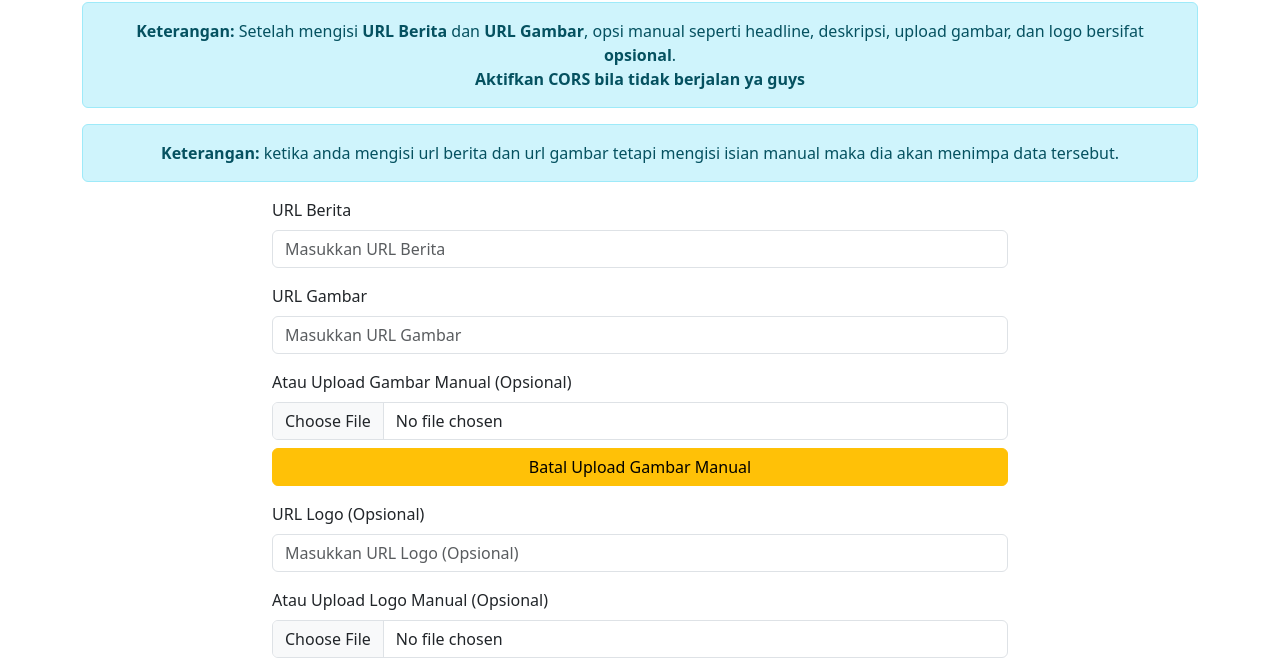
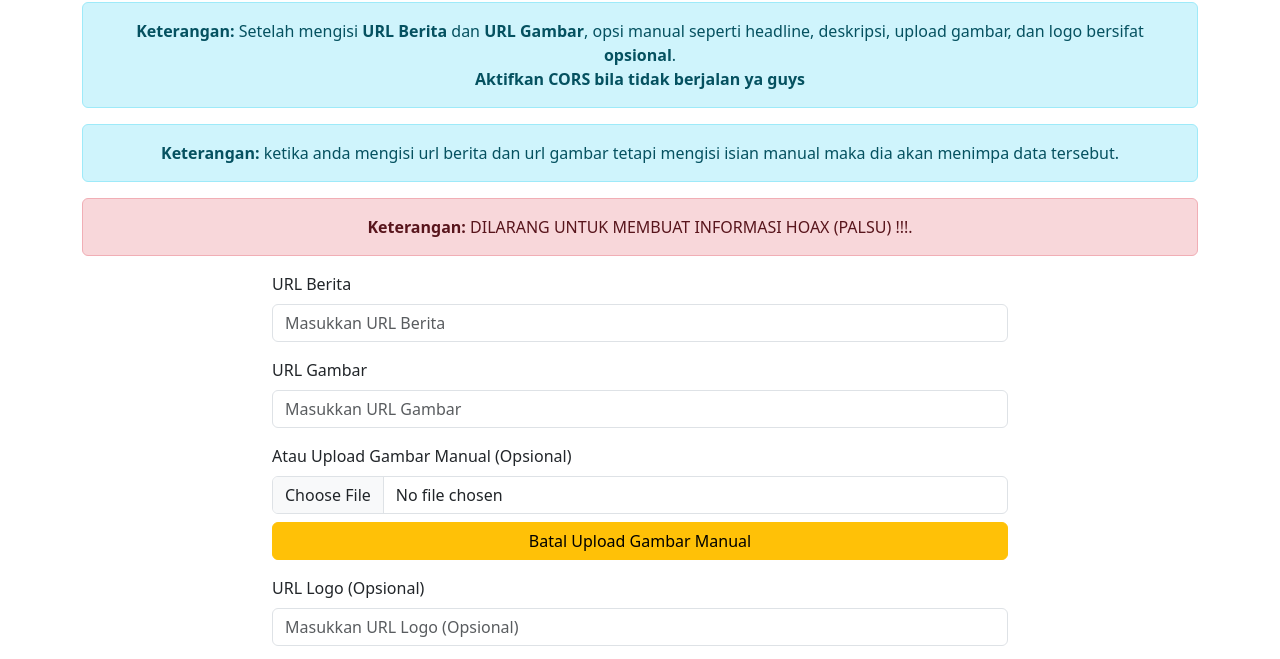
Before and after one commit to rizkiagungid/Media-Berita-Generated-Instagram, a plain HTML site: page index.html in a window 1280 px wide. Shown: the part 118-777 px from the top of the page. Drawn offline with nearby package versions, Linux system fonts and the light colour scheme.

Commit message:
Update index.html

```diff
--- a/index.html
+++ b/index.html
@@ -45,6 +45,11 @@
           <!-- Keterangan -->
           <div class="alert alert-info text-center">
             <strong>Keterangan:</strong> ketika anda mengisi url berita dan url gambar tetapi mengisi isian manual maka dia akan menimpa data tersebut.</strong>
+        </div>
+
+          <!-- Keterangan -->
+          <div class="alert alert-danger text-center">
+            <strong>Keterangan:</strong> DILARANG UNTUK MEMBUAT INFORMASI HOAX (PALSU) !!!.</strong>
         </div>
 
         <div class="row justify-content-center">
```
